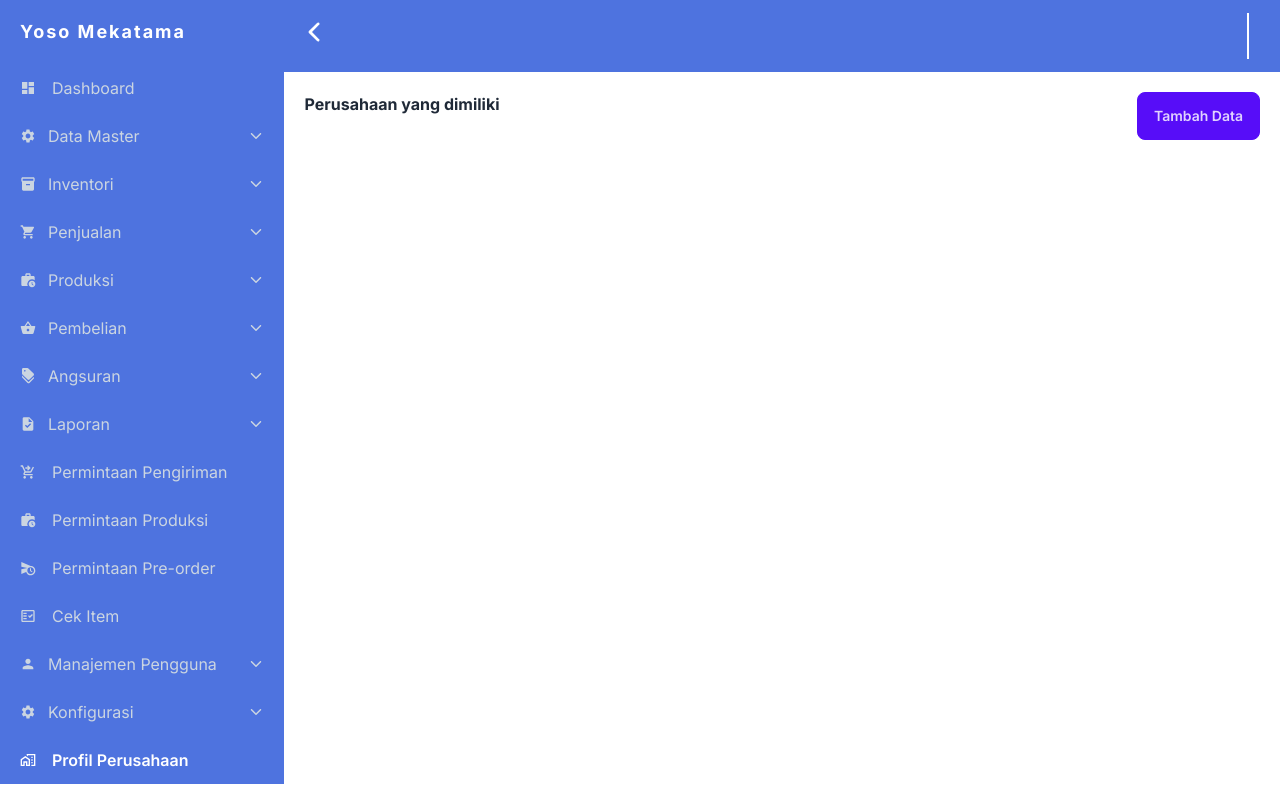
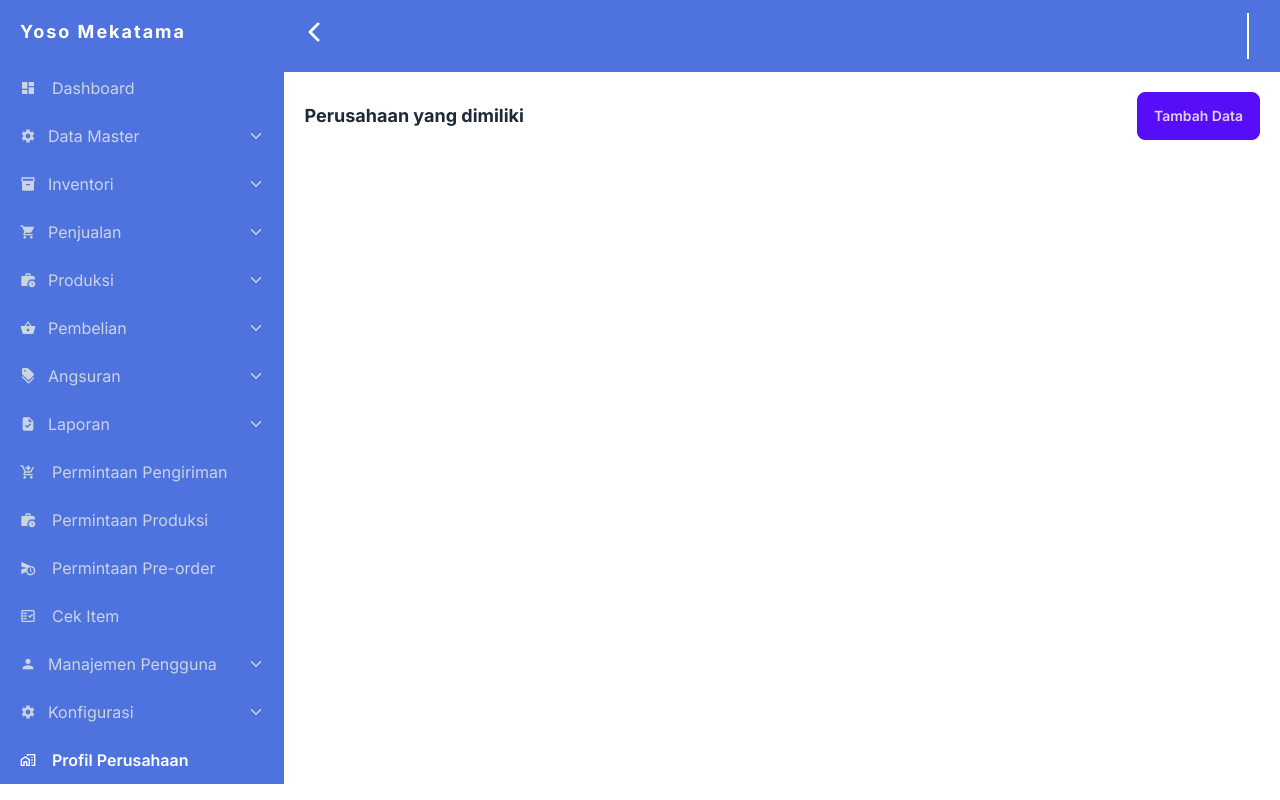
Before and after one commit to yusronab/erp-yoso, a Next.js app: page /company in a window 1280 px wide. Built offline with nearby package versions, Linux system fonts and the light colour scheme; no server answers.

Commit message:
init company profile page

```diff
--- a/app/(admin)/company/create/page.tsx
+++ b/app/(admin)/company/create/page.tsx
@@ -78,8 +78,9 @@ const CreatePage = () => {
                         }
                     }}
                     onUploadError={(error: Error) => {
-                        console.log(`ERROR! ${error.message}`);
+                        console.log(`ERROR! ${error}`);
                     }}
+                    className="text-left"
                 />
 
                 <button className="btn btn-primary capitalize" type="submit">Simpan</button>
--- a/app/(admin)/company/page.tsx
+++ b/app/(admin)/company/page.tsx
@@ -3,8 +3,8 @@ import Link from "next/link"
 const CompanyPage = () => {
   return (
     <div className="p-5">
-      <div className="flex justify-between">
-        <h2 className="font-bold">Perusahaan yang dimiliki</h2>
+      <div className="flex justify-between items-center">
+        <h2 className="font-bold text-lg">Perusahaan yang dimiliki</h2>
         <Link href="/company/create" className="btn btn-primary capitalize">tambah data</Link>
       </div>
     </div>
```
